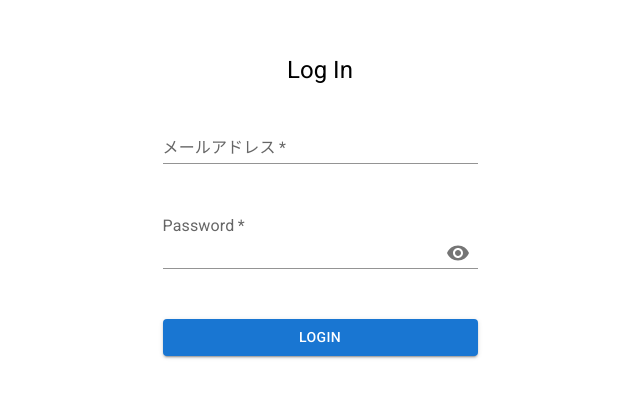
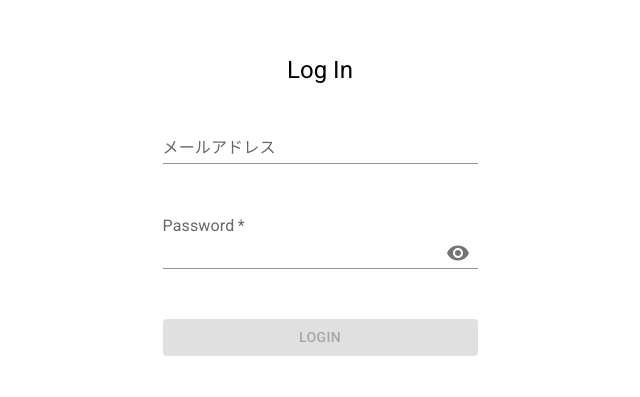
Before and after one commit to taic-dev/WC-MAP, a React (Create React App) app in the folder frontend/: page /login in a window 1280 px wide. Shown: the part 167-564 px from the top of the page, without its empty margins (320-960 px from the left). Built offline with nearby package versions, Linux system fonts and the light colour scheme.

Commit message:
バリデーションの追加

```diff
--- a/frontend/package.json
+++ b/frontend/package.json
@@ -23,6 +23,7 @@
     "re-resizable": "^6.9.9",
     "react": "^18.2.0",
     "react-dom": "^18.2.0",
+    "react-hook-form": "^7.40.0",
     "react-resizable": "^3.0.4",
     "react-router-dom": "^6.4.3",
     "react-scripts": "5.0.1",
--- a/frontend/src/App.js
+++ b/frontend/src/App.js
@@ -12,7 +12,6 @@ import AdminMain from "./components/pages/admin/AdminMain";
 
 const App = () => {
   const loginInfo = localStorage.getItem('login');
-  console.log(loginInfo);
   const [auth, setAuth] = useState(loginInfo);
 
   return (
--- a/frontend/src/components/pages/login/LoginMain.js
+++ b/frontend/src/components/pages/login/LoginMain.js
@@ -16,6 +16,7 @@ import VisibilityOff from "@mui/icons-material/VisibilityOff";
 import React from "react";
 import { useState } from "react";
 import { useNavigate } from "react-router-dom";
+import { useForm } from "react-hook-form";
 import axios from "axios";
 
 const LoginMain = ({ auth, setAuth }) => {
@@ -29,6 +30,15 @@ const LoginMain = ({ auth, setAuth }) => {
     email: false,
     password: false,
     alert: false,
+  });
+
+  const {
+    register,
+    handleSubmit,
+    formState: { isValid,isDirty,errors },
+  } = useForm({
+    mode: "onChange",
+    criteriaMode: "all",
   });
 
   const navigate = useNavigate();
@@ -45,7 +55,8 @@ const LoginMain = ({ auth, setAuth }) => {
     });
   };
 
-  const handleSubmitPostLogin = async (e) => {
+  const handleSubmitPostLogin = async (e,data) => {
+    console.log(data);
     e.preventDefault();
     console.log(values);
     setLoading(true);
@@ -65,6 +76,8 @@ const LoginMain = ({ auth, setAuth }) => {
     }
   };
 
+  console.log(errors.email);
+
   return (
     <main className="main">
       <Box
@@ -78,7 +91,7 @@ const LoginMain = ({ auth, setAuth }) => {
           textAlign: "center",
           justifyContent: "center",
         }}
-        onSubmit={(e) => handleSubmitPostLogin(e)}
+        onSubmit={(e)=>handleSubmit(handleSubmitPostLogin(e))}
       >
         {error.alert && (
           <Alert
@@ -93,13 +106,24 @@ const LoginMain = ({ auth, setAuth }) => {
           Log In
         </Typography>
         <TextField
-          required
           id="standard-required"
           label="メールアドレス"
           variant="standard"
           onChange={handleChange("email")}
           sx={{ width: "70%", marginBottom: "50px" }}
+          {...register("email", {
+            required: {
+              value: true,
+              message: "入力が必須です",
+            },
+            minLength: {
+              value: 8,
+              message: "8文字以上入力してください",
+            },
+          })}
         />
+        {errors.email?.types.required && <div>入力が必須です</div>}
+        {errors.email?.types.minLength && <div>8文字以上入力してください。</div>}
         <InputLabel
           htmlFor="standard-adornment-password"
           sx={{ display: "block", width: "70%", textAlign: "left" }}
@@ -110,10 +134,18 @@ const LoginMain = ({ auth, setAuth }) => {
           id="standard-adornment-password"
           label="パスワード"
           sx={{ width: "70%", marginBottom: "50px" }}
-          required
           type={values.showPassword ? "text" : "password"}
-          value={values.password}
           onChange={handleChange("password")}
+          {...register("password", {
+            required: {
+              value: true,
+              message: "入力が必須です",
+            },
+            minLength: {
+              value: 8,
+              message: "8文字以上入力してください",
+            },
+          })}
           endAdornment={
             <InputAdornment position="end">
               <IconButton
@@ -125,12 +157,14 @@ const LoginMain = ({ auth, setAuth }) => {
             </InputAdornment>
           }
         />
+        {errors.password?.types.required && <div>入力が必須です</div>}
+        {errors.password?.types.minLength && <div>8文字以上入力してください。</div>}
         {loading ? (
           <LoadingButton loading variant="outlined" sx={{ width: "70%" }}>
             Submit
           </LoadingButton>
         ) : (
-          <Button variant="contained" type="submit" sx={{ width: "70%" }}>
+          <Button variant="contained" type="submit" sx={{ width: "70%" }} disabled={!isDirty || !isValid}>
             Login
           </Button>
         )}
--- /dev/null
+++ b/frontend/src/components/pages/login/validation.js
@@ -0,0 +1,3 @@
+export const validation = [
+
+];
```
Also changed, not shown: 1 other file (tests, documents, lock files or other folders).
